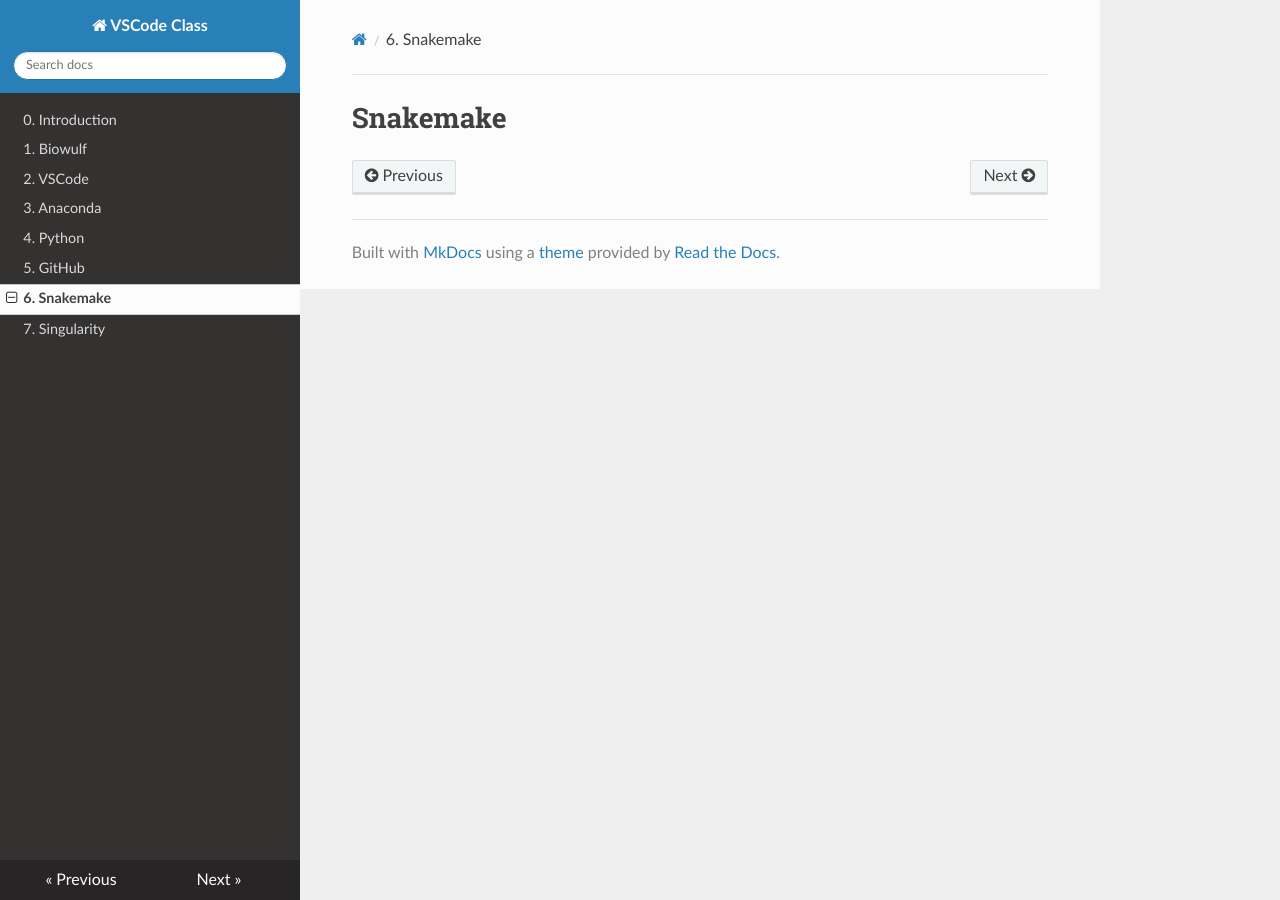
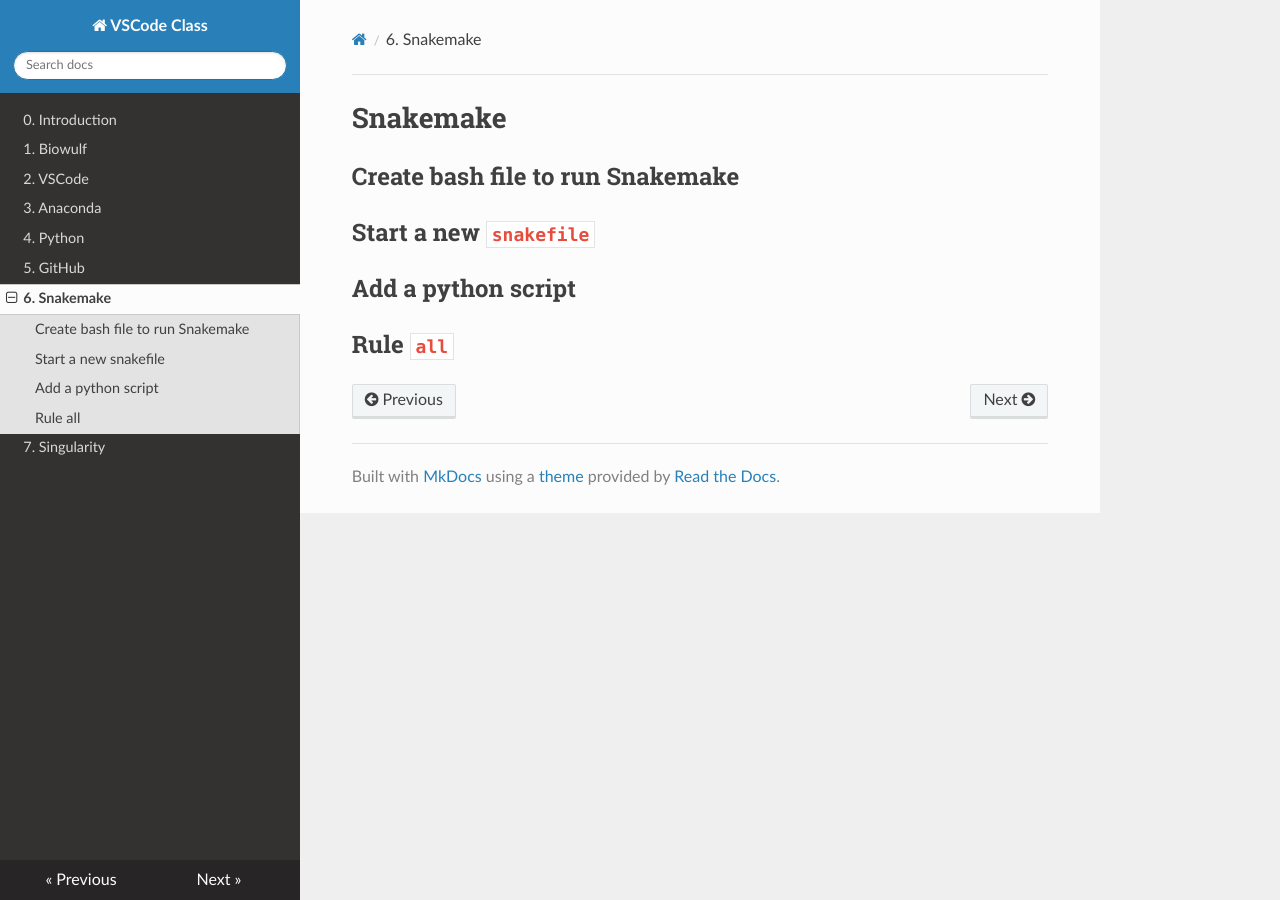
Before and after one commit to NIH-CARD/VSCode_class, an MkDocs documentation site: the page built from docs/snakemake.md, in a window 1280 px wide. Built offline with MkDocs 1.6.1, drawn with Linux system fonts in a browser that asks for light colours; nearby versions of some CDN libraries.

Commit message:
Create outlines

```diff
--- a/docs/snakemake.md
+++ b/docs/snakemake.md
@@ -1 +1,9 @@
 # Snakemake
+
+## Create bash file to run Snakemake
+
+## Start a new `snakefile`
+
+## Add a python script
+
+## Rule `all`
```
Also changed, not shown: docs/github.md (+6 -0 lines).
